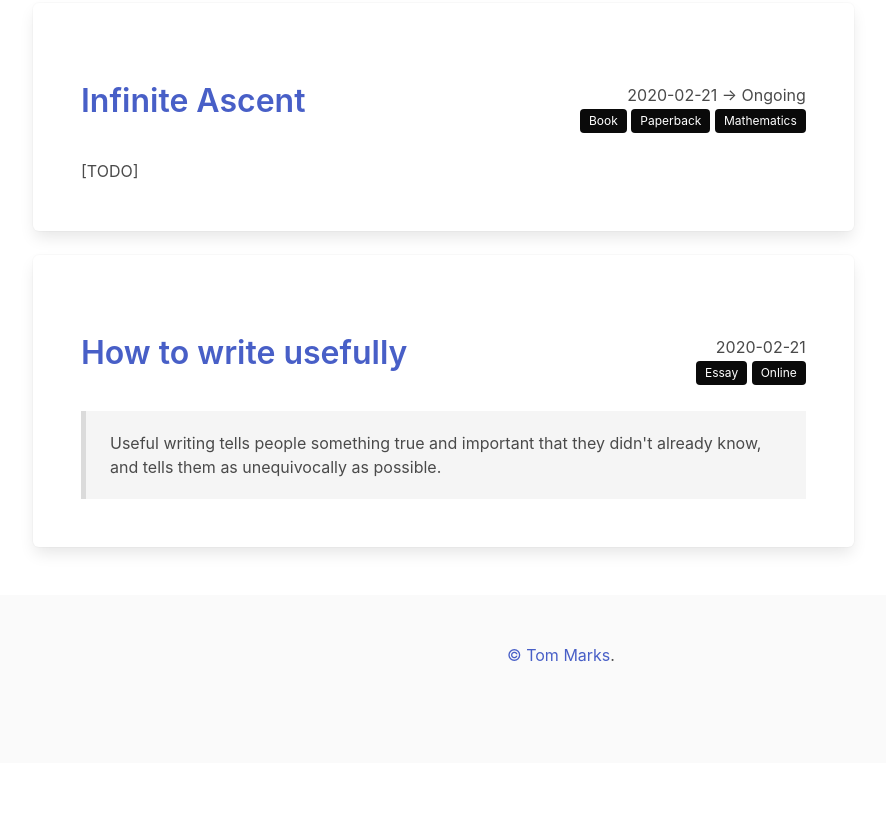
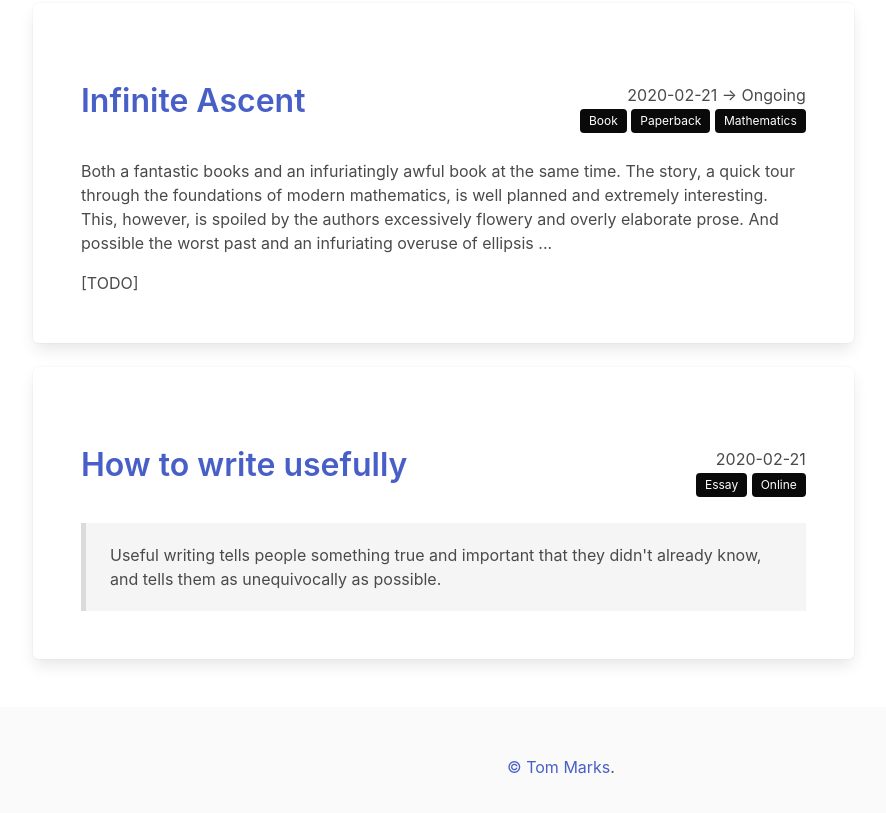
Before and after one commit to tomdottom/tomdottom.github.io, an Eleventy site: page src/reading-journal.md in a window 1280 px wide. Shown: the part 957-1770 px from the top of the page, without its empty margins (79-965 px from the left). Before the commit the page ends 1720 px from the top, so only its background shows below. Built offline with nearby package versions, Linux system fonts and the light colour scheme; Eleventy itself is replaced by a stand-in of ours; files that its build step writes are made by us from their sources; what truncatise would draw is missing.

Commit message:
content(): Initial thoughts on 'Infinite Ascent'

```diff
--- a/src/reading-journal.md
+++ b/src/reading-journal.md
@@ -53,6 +53,12 @@ For me this was a quick, and high level, refresher of much of my A-Level & Elect
 </div>
 </br>
 
+Both a fantastic books and an infuriatingly awful book at the same time. The
+story, a quick tour through the foundations of modern mathematics, is well
+planned and extremely interesting. This, however, is spoiled by the authors
+excessively flowery and overly elaborate prose. And possible the worst past
+and an infuriating overuse of ellipsis ...
+
 [TODO]
 
 </section>
```
